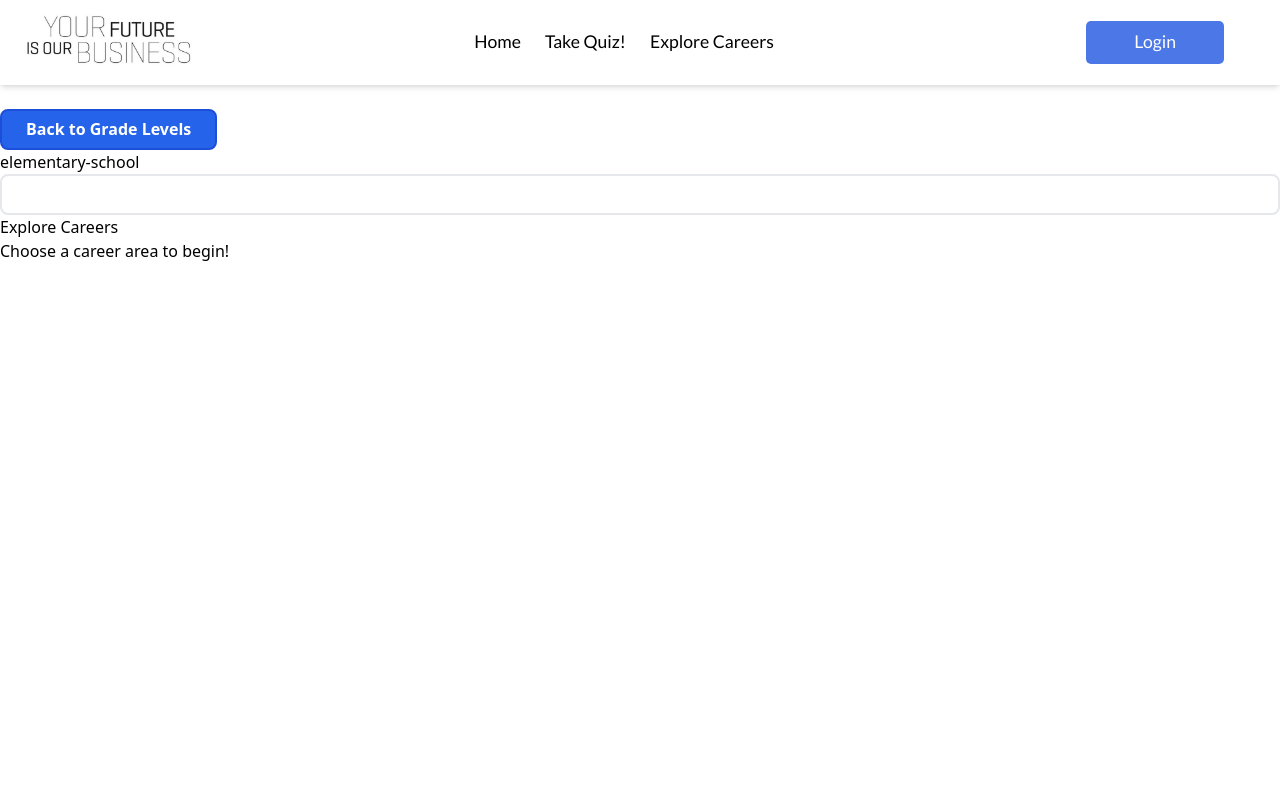
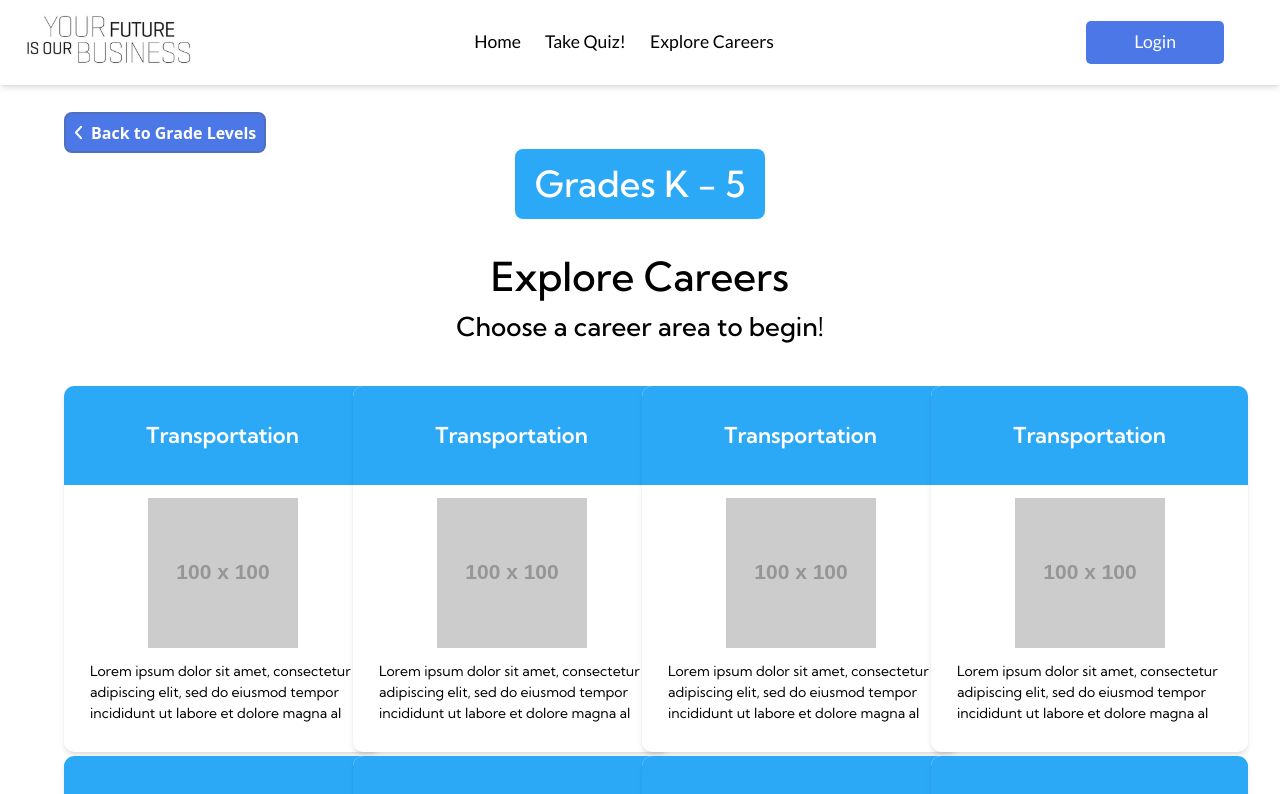
Before and after one commit to ucsc-blueprint/yfiob2, a Next.js app: page /choose-careers/elementary-school in a window 1280 px wide. Shown: the top 794 px of the page. Built offline with nearby package versions, Linux system fonts and the light colour scheme.

Commit message:
added dummy page

```diff
--- a/src/app/choose-careers/[grade]/ChooseCareersClient.jsx
+++ b/src/app/choose-careers/[grade]/ChooseCareersClient.jsx
@@ -1,35 +1,134 @@
+import BackArrow from "../../../components/BackArrow";
+import CareersCard from "../../../components/Careers_Card/CareersCard";
 import { Navbar } from "../../../components/Navbar/Navbar";
 import { CareerSummaryCards } from "../../../pages/CareerSummaryCards";
 
-const gradeColor = {
-    "elementary-school": "#FF9E1E",
-    "middle-school": "#75D122",
-    "high-school": "#2CA9F6",
+const backgroundColor = {
+    "elementary-school": "bg-[#2CA9F6]",
+    "middle-school": "bg-[#75D122]",
+    "high-school": "bg-[#FF9E1E]",
 };
+const gradeName = {
+    "elementary-school": "Grades K - 5",
+    "middle-school": "Grades 6 - 8",
+    "high-school": "Grades 9 - 12",
+};
+
+const dummyCareers = [
+    {
+        name: "Transportation",
+        description:
+            "Lorem ipsum dolor sit amet, consectetur adipiscing elit, sed do eiusmod tempor incididunt ut labore et dolore magna al",
+        image: "https://placehold.co/100x100",
+    },
+    {
+        name: "Transportation",
+        description:
+            "Lorem ipsum dolor sit amet, consectetur adipiscing elit, sed do eiusmod tempor incididunt ut labore et dolore magna al",
+        image: "https://placehold.co/100x100",
+    },
+    {
+        name: "Transportation",
+        description:
+            "Lorem ipsum dolor sit amet, consectetur adipiscing elit, sed do eiusmod tempor incididunt ut labore et dolore magna al",
+        image: "https://placehold.co/100x100",
+    },
+    {
+        name: "Transportation",
+        description:
+            "Lorem ipsum dolor sit amet, consectetur adipiscing elit, sed do eiusmod tempor incididunt ut labore et dolore magna al",
+        image: "https://placehold.co/100x100",
+    },
+    {
+        name: "Transportation",
+        description:
+            "Lorem ipsum dolor sit amet, consectetur adipiscing elit, sed do eiusmod tempor incididunt ut labore et dolore magna al",
+        image: "https://placehold.co/100x100",
+    },
+    {
+        name: "Transportation",
+        description:
+            "Lorem ipsum dolor sit amet, consectetur adipiscing elit, sed do eiusmod tempor incididunt ut labore et dolore magna al",
+        image: "https://placehold.co/100x100",
+    },
+    {
+        name: "Transportation",
+        description:
+            "Lorem ipsum dolor sit amet, consectetur adipiscing elit, sed do eiusmod tempor incididunt ut labore et dolore magna al",
+        image: "https://placehold.co/100x100",
+    },
+    {
+        name: "Transportation",
+        description:
+            "Lorem ipsum dolor sit amet, consectetur adipiscing elit, sed do eiusmod tempor incididunt ut labore et dolore magna al",
+        image: "https://placehold.co/100x100",
+    },
+    {
+        name: "Transportation",
+        description:
+            "Lorem ipsum dolor sit amet, consectetur adipiscing elit, sed do eiusmod tempor incididunt ut labore et dolore magna al",
+        image: "https://placehold.co/100x100",
+    },
+    {
+        name: "Transportation",
+        description:
+            "Lorem ipsum dolor sit amet, consectetur adipiscing elit, sed do eiusmod tempor incididunt ut labore et dolore magna al",
+        image: "https://placehold.co/100x100",
+    },
+    {
+        name: "Transportation",
+        description:
+            "Lorem ipsum dolor sit amet, consectetur adipiscing elit, sed do eiusmod tempor incididunt ut labore et dolore magna al",
+        image: "https://placehold.co/100x100",
+    },
+    {
+        name: "Transportation",
+        description:
+            "Lorem ipsum dolor sit amet, consectetur adipiscing elit, sed do eiusmod tempor incididunt ut labore et dolore magna al",
+        image: "https://placehold.co/100x100",
+    },
+    {
+        name: "Transportation",
+        description:
+            "Lorem ipsum dolor sit amet, consectetur adipiscing elit, sed do eiusmod tempor incididunt ut labore et dolore magna al",
+        image: "https://placehold.co/100x100",
+    },
+    {
+        name: "Transportation",
+        description:
+            "Lorem ipsum dolor sit amet, consectetur adipiscing elit, sed do eiusmod tempor incididunt ut labore et dolore magna al",
+        image: "https://placehold.co/100x100",
+    },
+];
 
 export default async function ChooseCareersCleint({ grade }) {
     const HeaderSection = () => (
-        <>
+        <div className="flex flex-col items-center font-kumbh py-10">
             <div
-                className="flex items-center gap-2 px-6 py-3 min-w-[164px] h-[41px] rounded-lg border-2 text-white font-bold transition-all duration-200"
-                style={{ background: gradeColor }}
+                className={`flex items-center text-[36px] mb-7 px-5 py-2 rounded-lg text-white font-[500] ${backgroundColor[grade]}`}
             >
-                {grade}
+                {gradeName[grade]}
             </div>
-
-            <div>
-                <h1>Explore Careers</h1>
-                <h2>Choose a career area to begin!</h2>
+            <div className="font-[500] flex flex-col items-center">
+                <h1 className="text-[40px]">Explore Careers</h1>
+                <h2 className="text-[26px]">Choose a career area to begin!</h2>
             </div>
-        </>
+        </div>
     );
 
     const BackButton = () => (
-        <button className="flex items-center gap-2 px-6 py-3 min-w-[164px] h-[41px] bg-blue-600 rounded-lg border-2 border-blue-700 text-white font-bold transition-all duration-200 hover:bg-blue-500">
-            <a href="/choose-grade-level">
-                <span>Back to Grade Levels</span>
-            </a>
-        </button>
+        <div className="absolute top-28 left-[64px]">
+            <button className="flex items-center gap-2 px-2 py-3 h-[41px] bg-[#4C78E7] rounded-lg border-2 border-[#516FBE] text-white font-bold transition-all duration-200 hover:bg-blue-500">
+                <a href="/choose-grade-level">
+                    <span className="flex items-center">
+                        <div style={{ transform: "scale(0.9)" }}>
+                            <BackArrow />
+                        </div>
+                        <div className="pl-2">Back to Grade Levels</div>
+                    </span>
+                </a>
+            </button>
+        </div>
     );
 
     return (
@@ -37,8 +136,20 @@ export default async function ChooseCareersCleint({ grade }) {
             <Navbar />
             <div className="mt-6">
                 <BackButton />
-                {grade}
                 <HeaderSection />
+                <div className="flex justify-center px-16">
+                    <div className="grid grid-cols-1 sm:grid-cols-2 md:grid-cols-3 lg:grid-cols-4 gap-1 w-full">
+                        {dummyCareers.map((data, index) => (
+                            <CareersCard
+                                key={index}
+                                title={data.name}
+                                description={data.description}
+                                grade={grade}
+                                image={data.image}
+                            />
+                        ))}
+                    </div>
+                </div>
             </div>
         </>
     );
--- a/src/components/BackArrow.jsx
+++ b/src/components/BackArrow.jsx
@@ -1,18 +1,10 @@
 import * as React from "react";
 const BackArrow = (props) => (
-	<svg
-		xmlns="http://www.w3.org/2000/svg"
-		width={16}
-		height={28}
-		fill="none"
-		{...props}
-	>
-		<path
-			fill="#000000"
-			fillRule="evenodd"
-			d="m4.294 14 11.195 11.195-2.239 2.24L.935 15.118a1.583 1.583 0 0 1 0-2.239L13.25.565l2.24 2.239L4.293 13.999Z"
-			clipRule="evenodd"
-		/>
-	</svg>
+    <svg xmlns="http://www.w3.org/2000/svg" width={9} height={15} fill="none" {...props}>
+        <path
+            fill="#fff"
+            d="m.812 8.396 5.922 6.268c.415.448 1.039.448 1.454 0a1.14 1.14 0 0 0 0-1.567L3.098 7.5l5.09-5.597a1.14 1.14 0 0 0 0-1.567C7.981.112 7.773 0 7.461 0s-.52.112-.727.336L.812 6.604c-.416.56-.416 1.232 0 1.792 0-.112 0-.112 0 0Z"
+        />
+    </svg>
 );
 export default BackArrow;
--- a/src/components/Careers_Card/CareersCard.jsx
+++ b/src/components/Careers_Card/CareersCard.jsx
@@ -1,34 +1,32 @@
+import Image from "next/image";
 import React from "react";
 
-export const CareersCard = ({title, description, educationLevel, careerImage}) => {
+const backgroundColor = {
+    "elementary-school": "bg-[#2CA9F6]",
+    "middle-school": "bg-[#75D122]",
+    "high-school": "bg-[#FF9E1E]",
+};
 
-  if (educationLevel === 'elementary-school') {
-    // Display elementary-level card summary
+export const CareersCard = ({ title, description, grade, image }) => {
     return (
-      <div className="no-scrollbar overflow-y-auto bg-white rounded-tr-xl rounded-b-xl border-black border-2  w-[240px] h-[250px] font-lato ">
-        <header className='p-3 text-center text-[20px] font-bold text-lg pd-[0.7em]'> {title} </header>
-        <p className='pl-5 pr-5 text-[12px]'> {description} </p>
-      </div>
-    )
-
-  } else {
-    // Otherwise, display middle/high school level card summary
-    return (
-      <div className="no-scrollbar overflow-y-auto bg-white rounded-xl w-[240px] h-[250px] rounded-20px pb-1em font-lato">
-        {/* Dynamically render header for either middle-school or high-school header */}
-        { educationLevel === 'middle-school' ?
-        // Header for middle-school level
-        <header className='pt-2 pb-2 bg-[#3FA1D9] text-center text-[22px] text-lg pd-[0.7em] text-white'> {title} </header>
-        :
-        // Header for high-school level
-        <header className="pt-2 pb-2 bg-[#FF7022] text-center text-[22px] text-lg pd-[0.7em] text-white">{title}</header>
-        }
-        <img className='m-auto mt-5 mb-5 w-auto h-[100px] object-contain' src={careerImage || "/jignaOrange.png"} alt='career-images'></img>
-        <p className="pl-5 pr-5 pt-3 pb-3 text-[12px]">{description || "Lorem ipsum dolor sit amet, consectetur adipiscing elit, sed do eiusmod tempor incididunt ut labore et dolore magna al"}</p>
-      </div>
-      );
-    }
-
-}
+        <a href="/">
+            <div
+                className={`no-scrollbar overflow-y-hidden rounded-[10px] w-[317px] h-[366px] font-kumbh bg-white shadow-md`}
+            >
+                <header
+                    className={`${backgroundColor[grade]} flex w-full py-2 justify-center text-[22px] font-semibold text-white h-[99px] items-center`}
+                >
+                    <div>{title}</div>
+                </header>
+                <div className="h-[150px] w-full relative my-[13px]">
+                    <Image fill src={image} style={{ objectFit: "contain" }} alt={title} />
+                </div>
+                <div className="text-[14px] w-full px-[26px] pb-[13px]">
+                    <p>{description}</p>
+                </div>
+            </div>
+        </a>
+    );
+};
 
 export default CareersCard;
```
